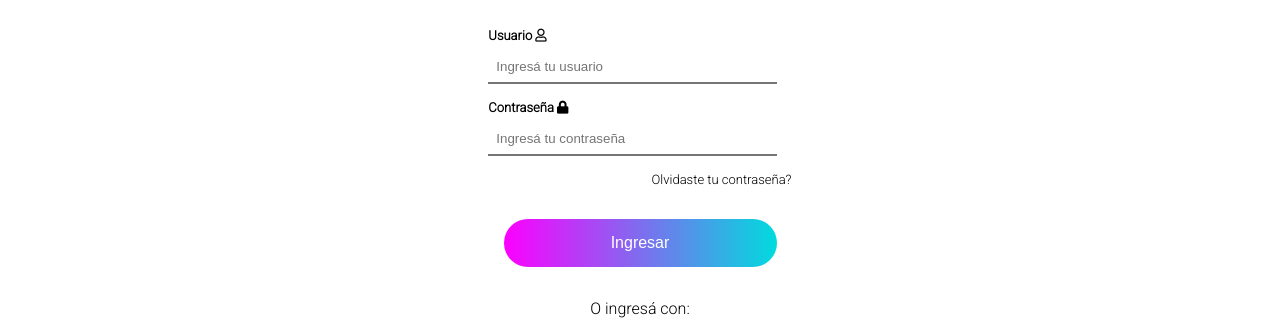
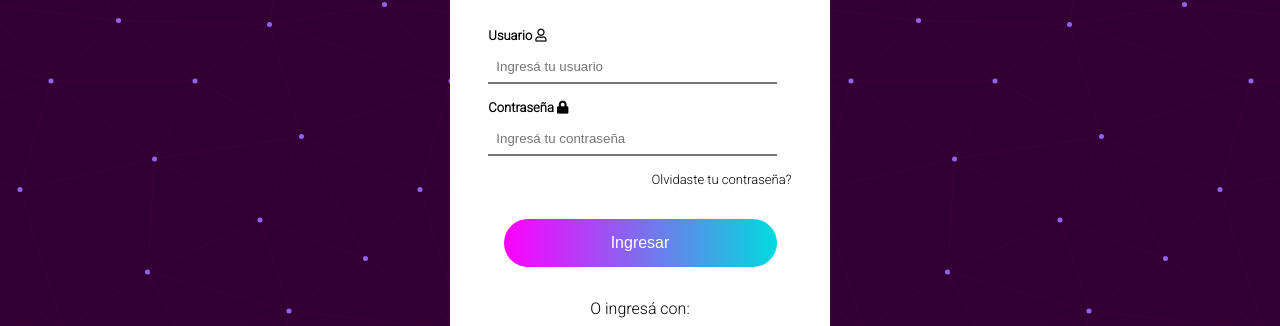
Before and after one commit to eliasg52/Login, a plain HTML site: page index.html in a window 1280 px wide. Shown: the part 110-436 px from the top of the page. Drawn offline with Linux system fonts and the light colour scheme.

Commit message:
Update style.css

```diff
--- a/css/style.css
+++ b/css/style.css
@@ -1,7 +1,7 @@
 /* General Styles  */
 
 body {
-  background-image: url('\img\Endless-Constellation.svg');
+  background-image: url('/img/Endless-Constellation.svg');
   font-family: 'Roboto', sans-serif;
 }
 
```
